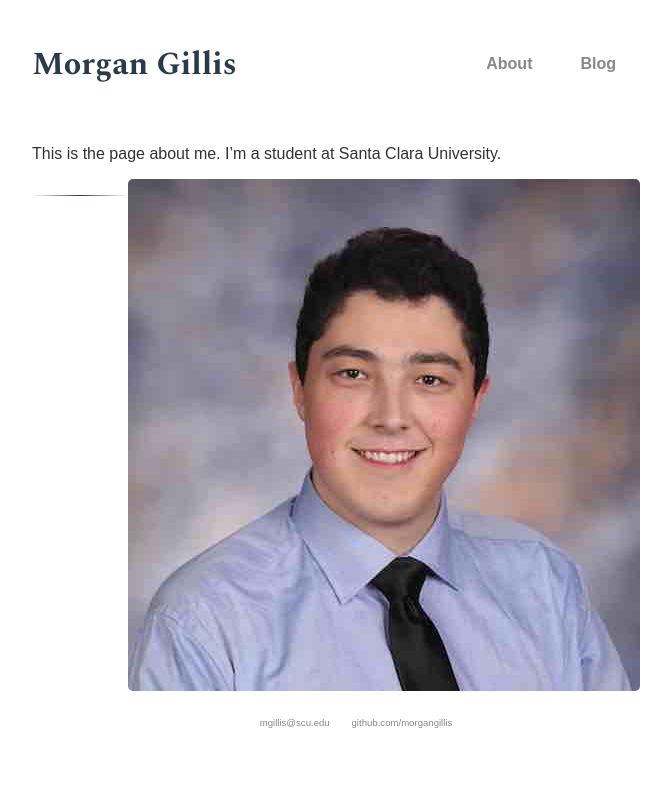
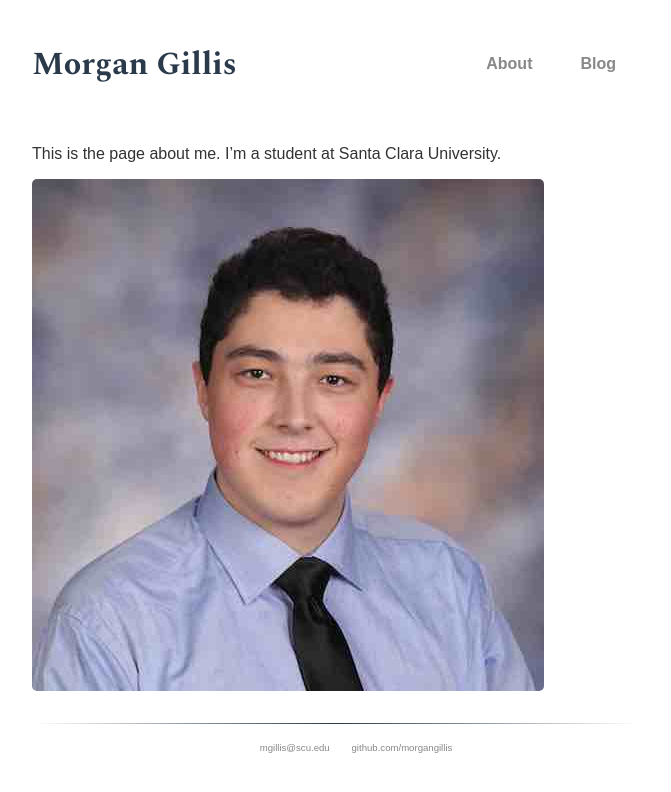
Before and after one commit to morgangillis/morgangillis.github.io, a Jekyll site: the page built from about.md, in a window 1280 px wide. Shown: the top 792 px of the page, without its empty margins (304-975 px from the left). Built offline with Jekyll 4.4.1, drawn with Linux system fonts in a browser that asks for light colours; some web fonts are replaced.

Commit message:
Update about.md

```diff
--- a/about.md
+++ b/about.md
@@ -6,4 +6,4 @@ permalink: /about/
 
 This is the page about me. I'm a student at Santa Clara University.
 
-![portrait]({{ site.url }}/assets/professional_square_512x512.jpg){:class="img-responsive" style="float: right"}
+![portrait]({{ site.url }}/assets/professional_square_512x512.jpg){:class="img-responsive"}
```
